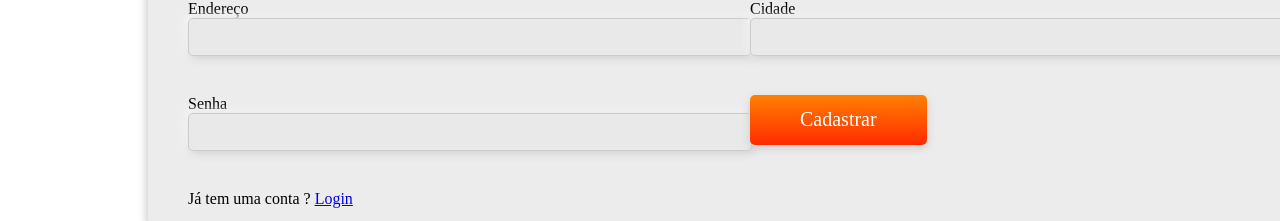
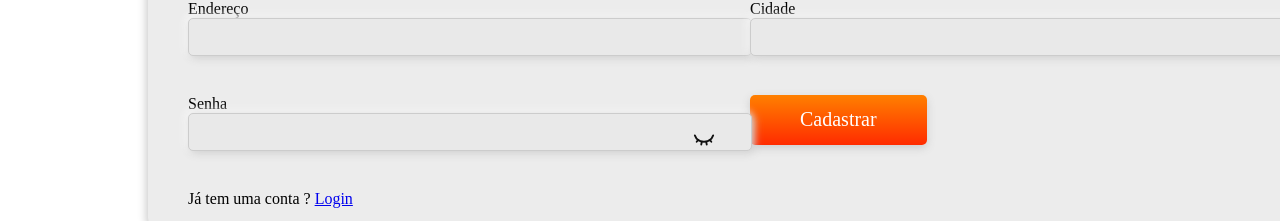
Before and after one commit to Luam-Novais/Xis-da-Hora, a React (Vite) app: page /auth/registrar in a window 1280 px wide. Shown: the part 530-751 px from the top of the page. Built offline with nearby package versions, Linux system fonts and the light colour scheme; the HTML template or start-up script is replaced by a standard one.

Commit message:
fix: add component PasswordInput

```diff
--- a/src/pages/user/CreateAccount.jsx
+++ b/src/pages/user/CreateAccount.jsx
@@ -1,6 +1,7 @@
 import React, { useState, useContext } from 'react';
 import { Link } from 'react-router-dom';
 import Input from '../../components/Input';
+import PasswordInput from '../../components/PasswordInput';
 import Button from '../../components/Button';
 import useForm from '../../hooks/useForm';
 import Title from '../../components/Title';
@@ -59,9 +60,9 @@ const CreateAccount = () => {
         <Input label="Cep" id="cep" name="cep" type="number" {...cep} />
         <Input label="Endereço" id="endereco" name="endereco" type="text" {...endereco} />
         <Input label="Cidade" id="cidade" name="cidade" type="text"  {...cidade} />
-        <Input label="Senha" id="senha" name="senha" type="password" className='full-width' {...senha} />
+        <PasswordInput label="Senha" id="senha" name="senha" className="full-width" {...senha} />
 
-        <Button className="full-width">Cadastrar</Button>
+        <Button type='submit' className="full-width">Cadastrar</Button>
 
         <span>Já tem uma conta ? <Link to='/auth/login'>Login</Link></span>
       </form>
--- a/src/pages/user/Login.jsx
+++ b/src/pages/user/Login.jsx
@@ -1,7 +1,8 @@
-import React, { useContext} from 'react';
+import React, { use, useContext, useState} from 'react';
 import styles from '../../styles/pages/user/Login.module.scss'
 import { Link } from 'react-router-dom';
 import Input from '../../components/Input';
+import PasswordInput from '../../components/PasswordInput';
 import Button from '../../components/Button';
 import useForm from '../../hooks/useForm';
 import { userContext } from '../../context/UserContext';
@@ -34,8 +35,8 @@ const Login = () => {
           <img className={`${styles.logo} full-width`}src="/logo.svg" alt=""/>
           <Title>Entrar</Title>
           <Input label="Email" id="email" name="email" type="email" className="full-width" {...email} />
-          <Input label="Senha" id="senha" name="senha" type="password" className="full-width" {...senha} />
-          <Button className="full-width">Entrar</Button>
+          <PasswordInput label="Senha" id="senha" name="senha" className="full-width" {...senha} />
+          <Button type='submit' className="full-width">Entrar</Button>
           <p className="full-width">Ainda não tem uma conta ? crie agora!</p>
           <Link to="/auth/registrar">Criar Conta</Link>
       </form>
```
